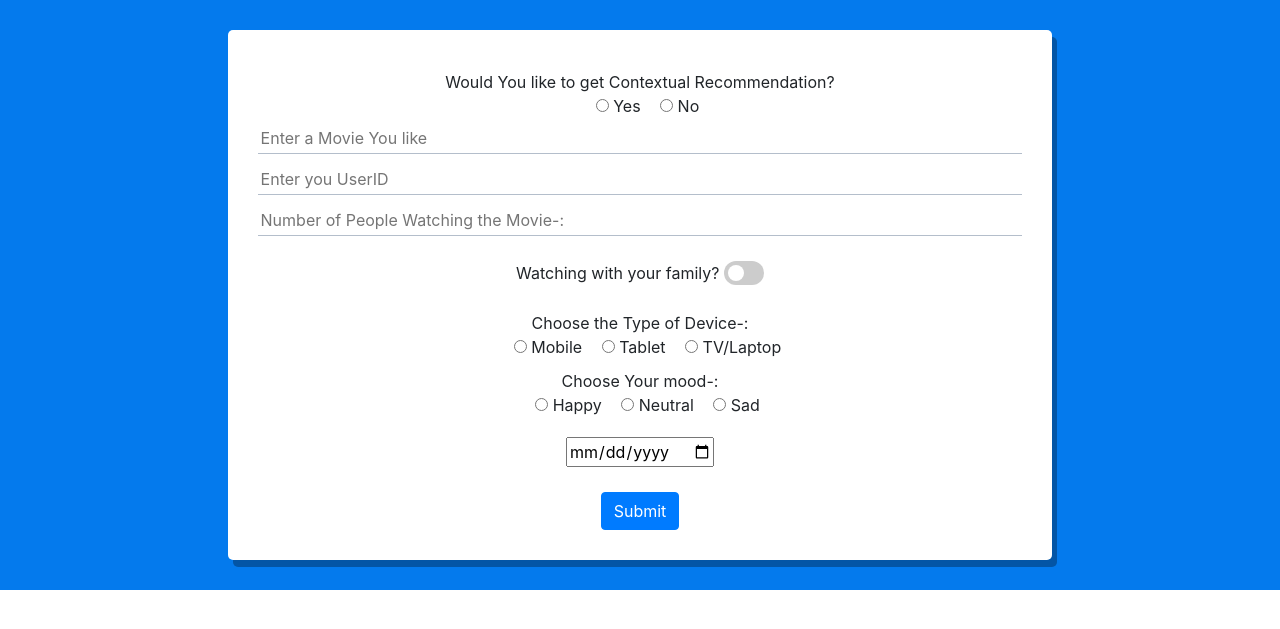
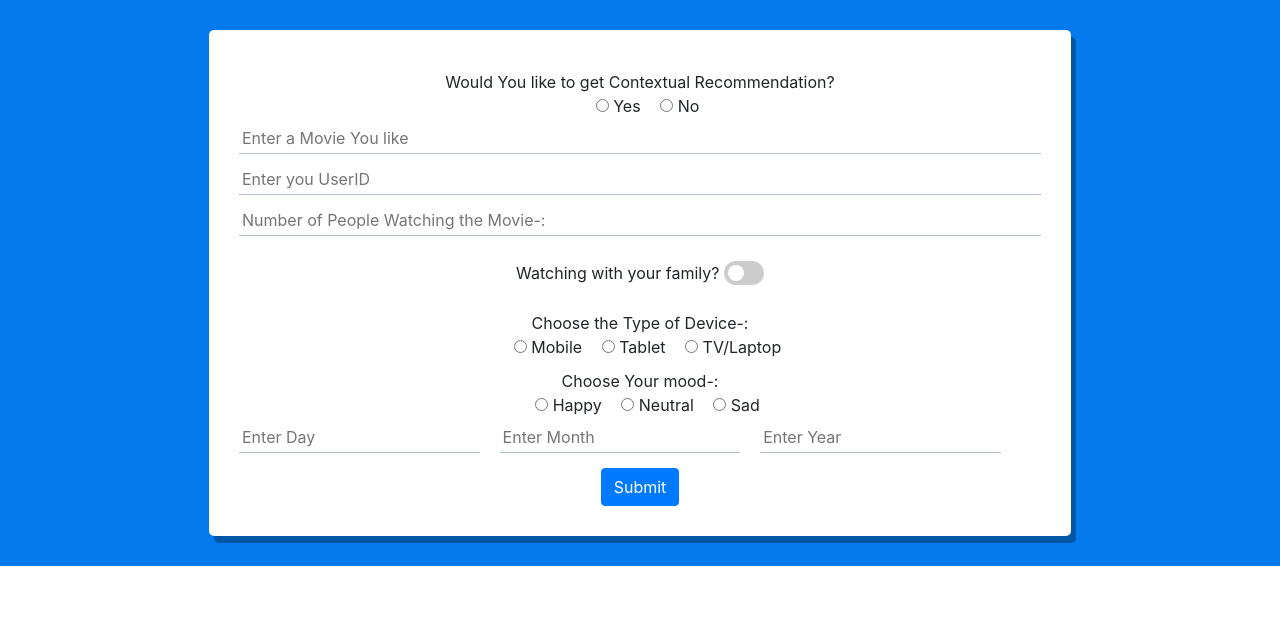
Before and after one commit to yadavgaurav251/Context-Aware-Recommender, a Django app: page / in a window 1280 px wide. Shown: the part 69-698 px from the top of the page. Run offline with Django 3.2, Linux system fonts and the light colour scheme; parts of the project's set-up code (start-up, migrations or seed data) failed here and were passed over.

Commit message:
Some changes in the Form

```diff
--- a/UI/rec/templates/rec/index.html
+++ b/UI/rec/templates/rec/index.html
@@ -7,10 +7,6 @@
     <link rel="stylesheet" href="https://cdn.jsdelivr.net/npm/bootstrap@4.5.3/dist/css/bootstrap.min.css" integrity="sha384-TX8t27EcRE3e/ihU7zmQxVncDAy5uIKz4rEkgIXeMed4M0jlfIDPvg6uqKI2xXr2" crossorigin="anonymous">
     <script src="https://ajax.googleapis.com/ajax/libs/jquery/3.5.1/jquery.min.js"></script>
     <script>
-
-
-
-
         function get_url(id) {
             return "https://api.themoviedb.org/3/movie/"+id+"?api_key=54eb7099be5f1c47fa34c50df79203d1&language=en-US";
         }
@@ -264,7 +260,11 @@ input:checked + .slider:before {
                     <input class="radio-label" type="radio" name="mood" value="neutral" neutral> Neutral
                     <input class="radio-label" type="radio" name="mood" value="sad"> Sad
                 </fieldset>
-                <input type="date" name="date" style="margin-top:20px; margin-bottom:15px;" required><br>
+                <div>
+                <input type="number" name="day" required placeholder="Enter Day" style="width:30%; float:left; margin-right:20px;">
+                <input type="number" name="month" required placeholder="Enter Month" style="width:30%; float:left; margin-right:20px;">
+                <input type="number" name="year" required placeholder="Enter Year" style="width:30%; float:left">
+                </div>
                 <input style="margin-top:10px;" type="submit" value="Submit" class="btn-btn btn btn-primary">
             </form>
         </div>
--- a/UI/rec/views.py
+++ b/UI/rec/views.py
@@ -536,7 +536,9 @@ def index(request):
         device = request.POST['device-type']
         mood = request.POST['mood']
         family = request.POST.getlist('family[]')
-        date = request.POST['date']
+        day = request.POST['day']
+        month = request.POST['month']
+        year = request.POST['year']
 
         movie_list = hybrid(userId, movie)
         print(type(family))
```
